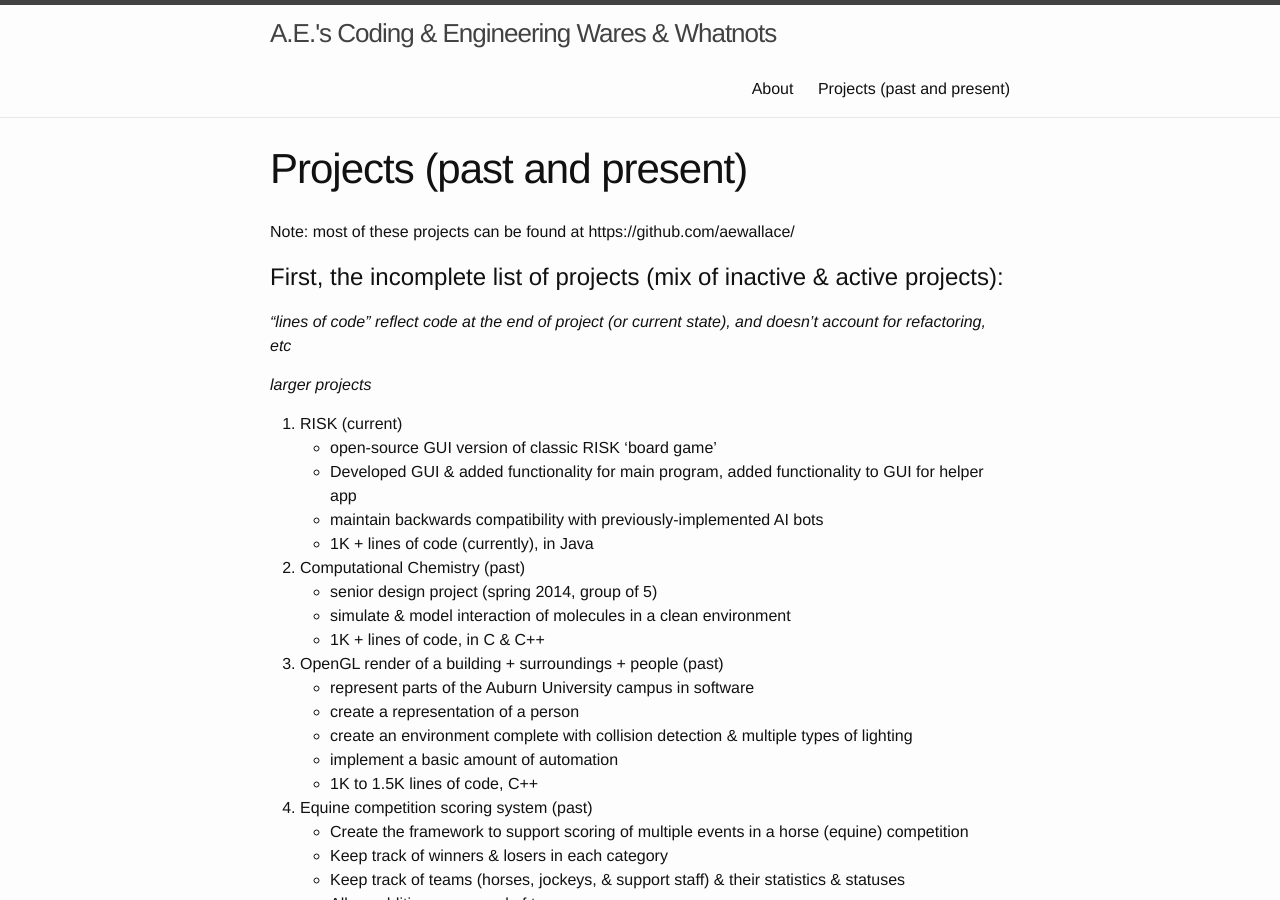
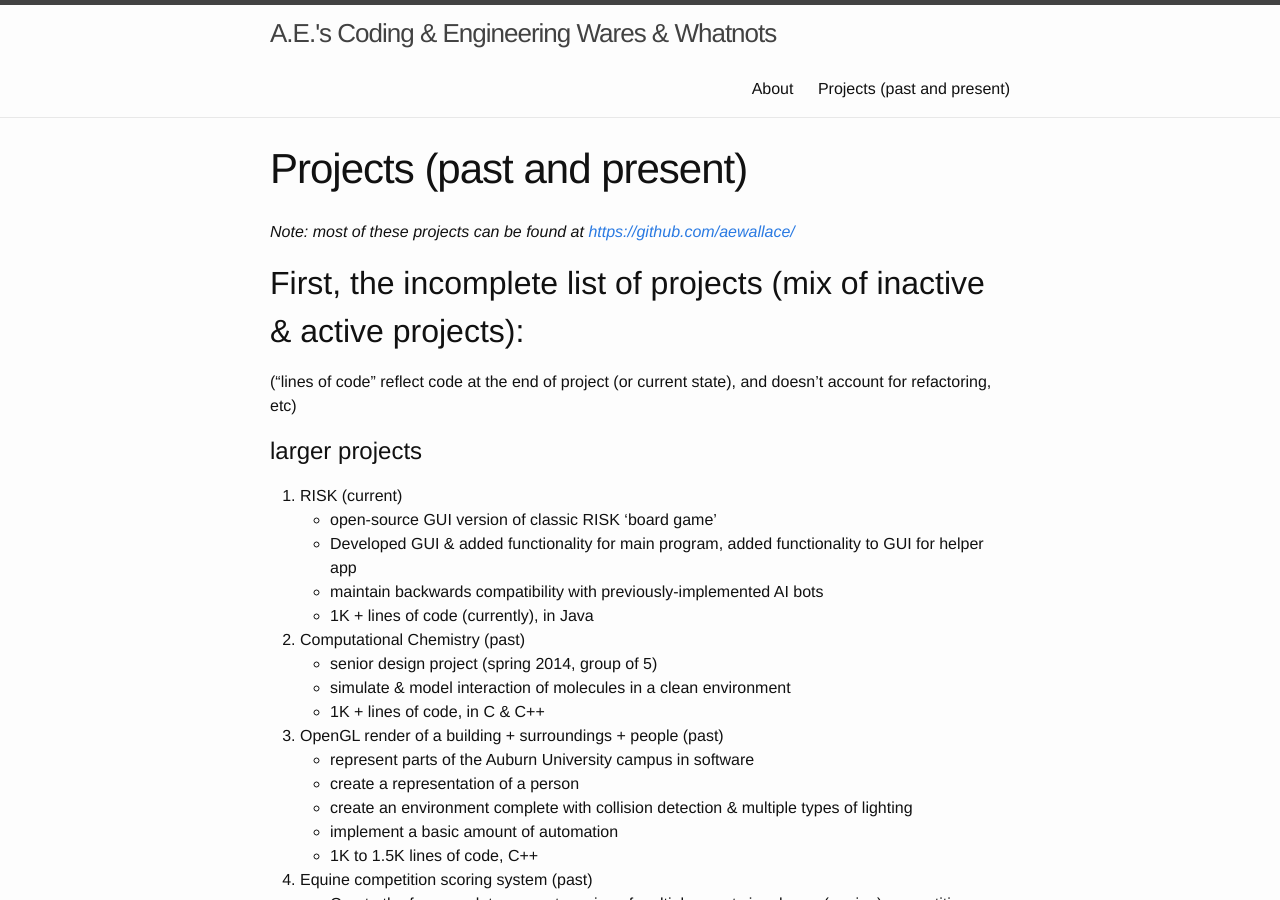
Before and after one commit to aewallace/aewallace.github.io, a Jekyll site: the page built from projects.md, in a window 1280 px wide and 900 px high. Built offline with Jekyll 4.4.1, drawn with Linux system fonts in a browser that asks for light colours.

Commit message:
1 final tweak for today.

```diff
--- a/projects.md
+++ b/projects.md
@@ -3,13 +3,13 @@ layout: page
 title: Projects (past and present)
 permalink: /projects/
 ---
-Note: most of these projects can be found at https://github.com/aewallace/
+_Note: most of these projects can be found at [https://github.com/aewallace/](https://github.com/aewallace/)_
 
-#First, the incomplete list of projects (mix of inactive & active projects):
+##First, the incomplete list of projects (mix of inactive & active projects):
 
-_"lines of code" reflect code at the end of project (or current state), and doesn't account for refactoring, etc_
+("lines of code" reflect code at the end of project (or current state), and doesn't account for refactoring, etc)
 
-_larger projects_
+#larger projects
 
 1. RISK (current)
   * open-source GUI version of classic RISK 'board game'
@@ -43,7 +43,7 @@ _larger projects_
   * Second version represented a centralized transmission system (select trucks acted as communication hubs for all other trucks) to reduce data transmission & data loss
   * 900 to 1.5K lines of code
 
-_medium & smaller projects_
+#medium & smaller projects
 
 1. Japanese-to-English dictionary (past)
   * produced for a class, with requirements that it be up to Apple's specification (_never distributed via app store_)
@@ -63,7 +63,7 @@ _medium & smaller projects_
   * current status: bug fixes, so limited contribution at the moment
   * planned: create select graphical elements to add to the experience, similar to The Oregon Trail
 
-_unlisted projects_
+#unlisted projects
 
 1. Dependency planner (past)
   * closed source (unavailable for distribution or extended discussion)
@@ -72,7 +72,7 @@ _unlisted projects_
   * implemented in Python with no extra libraries, 300 or so lines of code (as a prototype, not to be finished)
 
 
-#And now for the programming languages (or libraries, or tools) used in those:
+##And now for the programming languages (or libraries, or tools) used in those:
 
 1. C & C++
   * OpenGL (native Windows implementation)
```
